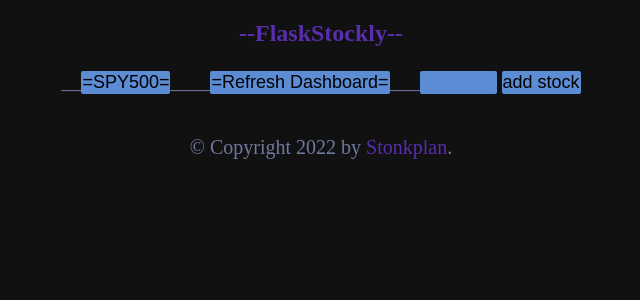
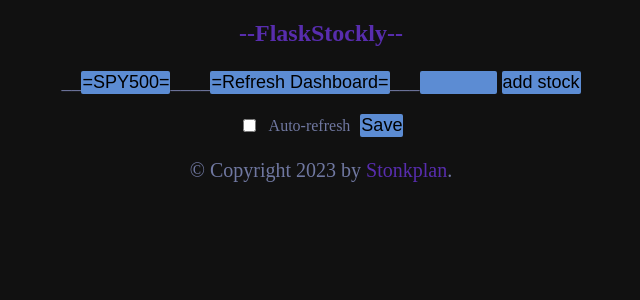
Before and after one commit to Imsach/flaskstockly, a Flask app: template templates/trend.html in a window 1280 px wide. Shown: the top 300 px of the page, without its empty margins (319-959 px from the left). Run offline with Flask 2, Linux system fonts and the light colour scheme; the template is opened without the code that fills it, so the values that code supplies are empty; parts of the project's set-up code (start-up, migrations or seed data) failed here and were passed over; some libraries are stand-ins or nearby versions.

Commit message:
change chart size, update chromedriver, auto-refresh to trend

```diff
--- a/main.py
+++ b/main.py
@@ -51,6 +51,7 @@ stockinfo = []
 isBrQexecuted = False
 isApiDemo = False
 enableRefresh = True
+enableRefresh2 = True
 default_start_date = '2022-02-01'
 
 if secapi.api_key == 'demo':
@@ -106,6 +107,12 @@ def refresh():
     global enableRefresh
     enableRefresh = not enableRefresh
     return redirect('/view')
+
+@app.route('/refresh2', methods=("POST", "GET"))
+def refresh2():
+    global enableRefresh2
+    enableRefresh2 = not enableRefresh2
+    return redirect('/run2')
 
 '''
 This code is part of a web application that allows users to enter a stock symbol
@@ -336,6 +343,7 @@ which is converted into a JSON object and rendered in the template 'trend.html'.
 
 @app.route('/run2', methods=("POST", "GET"))
 def hhh():
+    global enableRefresh2
     options = Options()
     options.headless = True
     options.add_argument("--window-size=1920,1200")
@@ -396,7 +404,7 @@ def hhh():
     fig.update_xaxes(title_font_color="#3770ab", gridcolor='#202436')
     fig.update_yaxes(title_font_color="#3770ab", gridcolor='#202436')
     graph_json = json.dumps(fig, cls=plotly.utils.PlotlyJSONEncoder)
-    return render_template('trend.html', column_names=df.columns.values, row_data=list(df.values.tolist()), zip=zip, graph_json=graph_json, values=values, df=df, ip=ip)
+    return render_template('trend.html', column_names=df.columns.values, row_data=list(df.values.tolist()), zip=zip, graph_json=graph_json, values=values, df=df, ip=ip, enableRefresh2=enableRefresh2)
 
 image_HTML = 'static/volume_price.html'
 image_HTML2 = 'static/rsi.html'
@@ -443,7 +451,8 @@ def stock_data():
         # Plot the data using Plotly
         # fig1 = go.Scatter(x=data['Date'], y=data['Volume'], mode='lines', opacity=0.3, name='Volume', line=dict(color='white'))
         fig1 = go.Bar(x=data['Date'], y=data['Volume'], marker_color="DarkGrey", opacity=0.2, name='Volume')
-        fig2 = go.Scatter(x=data['Date'], y=data['Close'], mode='lines', name='Price', yaxis='y2', line=dict(color='red'))
+        fig2 = go.Scatter(x=data['Date'], y=data['Close'], mode='lines+markers', marker=dict(symbol='circle', size=2, color='yellow'), name='Price', yaxis='y2', line=dict(color='red'))
+        figx = go.Candlestick(x=data['Date'], open=data['Open'], high=data['High'], low=data['Low'], close=data['Close'], line=dict(width=10), opacity=0.4, name='Price', yaxis='y')
         fig3 = go.Scatter(x=data['Date'], y=data['Avg_volume'], mode='lines', opacity=0.4, name='AvgVolume', line=dict(color='yellow', dash='dash'))
         fig4 = go.Scatter(x=data['Date'], y=data['Sma44'], mode='lines', opacity=0.4, name='SMA 44', yaxis='y2', line=dict(color='grey', dash='dash'))
         fig5 = go.Scatter(x=data['Date'], y=data['Sma200'], mode='lines', opacity=0.5, name='SMA 200', yaxis='y2', line=dict(color='cyan', dash='dash'))
@@ -452,10 +461,10 @@ def stock_data():
         fig8 = go.Scatter(x=data['Date'], y=[80]*len(data['Date']), mode='lines', name='RSI80', line=dict(color='red', dash='dash'))
 
 
-        layout = go.Layout(title='Stock Volume and Price - ' + symbol, template='plotly_dark', xaxis=dict(title='Date'), yaxis=dict(title='Volume (in millions)'), yaxis2=dict(title='Price', overlaying='y', side='right'))
-        layout2 = go.Layout(template='plotly_dark', xaxis=dict(title='Date'), yaxis=dict(title='RSI'), yaxis2=dict(title='Price', overlaying='y', side='right'))
+        layout = go.Layout(title='Stock Volume and Price - ' + symbol, template='plotly_dark', xaxis=dict(title='Date'), yaxis=dict(title='Volume (in millions)'), yaxis2=dict(title='Price', overlaying='y', side='right', position=0.95), margin=go.layout.Margin(l=0, r=0, b=0, t=26))
+        layout2 = go.Layout(template='plotly_dark', xaxis=dict(title='Date'), yaxis=dict(title='RSI'), yaxis2=dict(title='Price', overlaying='y', side='right'), margin=go.layout.Margin(l=0, r=0, b=0, t=0))
 
-        fig = go.Figure(data=[fig1, fig2, fig3, fig4, fig5], layout=layout)
+        fig = go.Figure(data=[fig1, fig2, figx, fig3, fig4, fig5], layout=layout)
         fig.write_html(image_HTML)
         fig_2 = go.Figure(data=[fig2, fig6, fig7, fig8], layout=layout2)
         fig_2.write_html(image_HTML2)
@@ -463,7 +472,7 @@ def stock_data():
             atr = ta.volatility.AverageTrueRange(data["High"], data["Low"], data["Close"], window = 14, fillna=False)
             data["Atr"] = pd.Series(atr.average_true_range(), index=data.index[14:])
             fig9 = go.Scatter(x=data['Date'], y=data['Atr'], mode='lines', name='Atr', line=dict(color='blue'))
-            layout3 = go.Layout(template='plotly_dark', xaxis=dict(title='Date'), yaxis=dict(title='Average True Range'), yaxis2=dict(title='Price', overlaying='y', side='right'))
+            layout3 = go.Layout(template='plotly_dark', xaxis=dict(title='Date'), yaxis=dict(title='Average True Range'), yaxis2=dict(title='Price', overlaying='y', side='right'),  margin=go.layout.Margin(l=0, r=0, b=0, t=0))
             fig_3 = go.Figure(data=[fig9, fig2], layout=layout3)
             fig_3.write_html(image_HTML3)
         except IndexError as e:
--- a/static/main.css
+++ b/static/main.css
@@ -40,16 +40,16 @@ form {
 
 /* Media query for smaller screens */
 
-@media (max-width: 480px) {
+@media (max-width: 700px) {
   label[for='symbol'], label[for="sdate"], label[for="edate"] {
     display: block;
     width: 100%;
-    max-width: 200px;
+    max-width: 480px;
     margin-bottom: 5px;
   }
 }
 
-@media screen and (max-width: 480px) {
+@media screen and (max-width: 700px) {
   body {
     font-size: 16px;
   }
@@ -89,7 +89,7 @@ form {
   width: 100%;
 }
 
-@media only screen and (max-width: 480px) {
+@media only screen and (max-width: 700px) {
   .chart-container {
     width: 100%;
     max-width: 480px;
--- a/templates/base2.html
+++ b/templates/base2.html
@@ -17,7 +17,7 @@
         {% endblock %}
         <div id="footer">
           {% block footer %}
-                <p style="text-align:center"> &copy; Copyright 2022 by <a href="http://nudope.com/">Stonkplan</a>.</p>
+                <p style="text-align:center"> &copy; Copyright 2023 by <a href="http://nudope.com/">Stonkplan</a>.</p>
                  {% endblock %}
            </div>
       </div>
--- a/templates/index2.html
+++ b/templates/index2.html
@@ -22,7 +22,7 @@
     <label style="display:inline-block;"><input type="checkbox" name="lists" value="SPY500"> SPY500</label>
     <label style="display:inline-block;"><input type="checkbox" name="lists" value="SPY600"> SPY Small 600</label>
     <label style="display:inline-block;"><input type="checkbox" name="lists" value="Rus1000"> Rus1000</label>
-    <input type="submit" title="Check one or all three boxes :) grab coffee!" value="Run">
+    <input type="submit" title="Check one or all three boxes :) grab coffee! It'll take a while" value="Run">
     </form>
   </center></p>
 <div id="chart" class="chart"></div>
--- a/templates/index3.html
+++ b/templates/index3.html
@@ -57,7 +57,10 @@
           <td>{{ row[3] }}</td>
           <td><a href="{{ row[2] }}" target="_blank">{{ row[0]}}</a></td>
           <td>{{ row[1] }}</td>
-          <td>{{ row[4] }}</td>
+          <td>{% for x in row[4].split(',') %}
+            <a href="/stock_data?symbol={{ x.replace(' ', '') }}" target="_blank">{{ x }}</a>,
+            {% endfor %}
+          </td>
         </tr>
         {% endfor %}
       </tbody>
--- a/templates/trend.html
+++ b/templates/trend.html
@@ -4,12 +4,15 @@
 <title>Trend Dashboard</title>
 <!-- <section class="container"> -->
 <div id="loading2"><h1 style="text-align:center; margin-top: 100px">Working on it...</h1></div>
+<meta http-equiv="refresh" content="{% if enableRefresh2 %}30{% else %}300{% endif %}; URL=/run2">
 <h4><p style="text-align:center">__<button onclick="window.location.href='/view'">=SPY500=</button>____<button onclick="window.location.href='/run2'">=Refresh Dashboard=</button>___<input id="txt" name="addstock" type="text" maxlength="5" size="5">
 <input id='button' type="button" value="add stock" onclick="location.href='http://{{ ip }}/'+document.getElementById('txt').value"></p>
 <div id="chart" class="chart"></div>
-<meta http-equiv="refresh" content="100; URL=/run2">
-
-
+<form method="post" action="/refresh2">
+  <input type="checkbox" name="enableRefresh2" {% if enableRefresh2 %}checked{% endif %}> Auto-refresh
+  <input type="submit" value="Save">
+</form>
+  <div class="tabley">
   <table>
     <thead>
 
@@ -44,7 +47,8 @@
 
     </tbody>
 
-  </table>
+  </table></div>
+
 
     {% block scripts %}
 <script type="text/javascript" src="https://ajax.googleapis.com/ajax/libs/jquery/3.6.0/jquery.min.js"></script>
```
